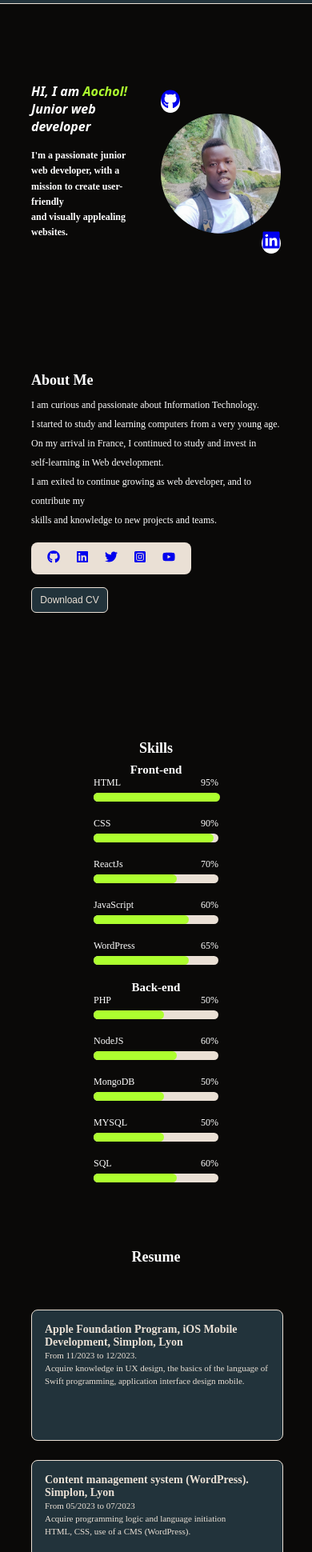
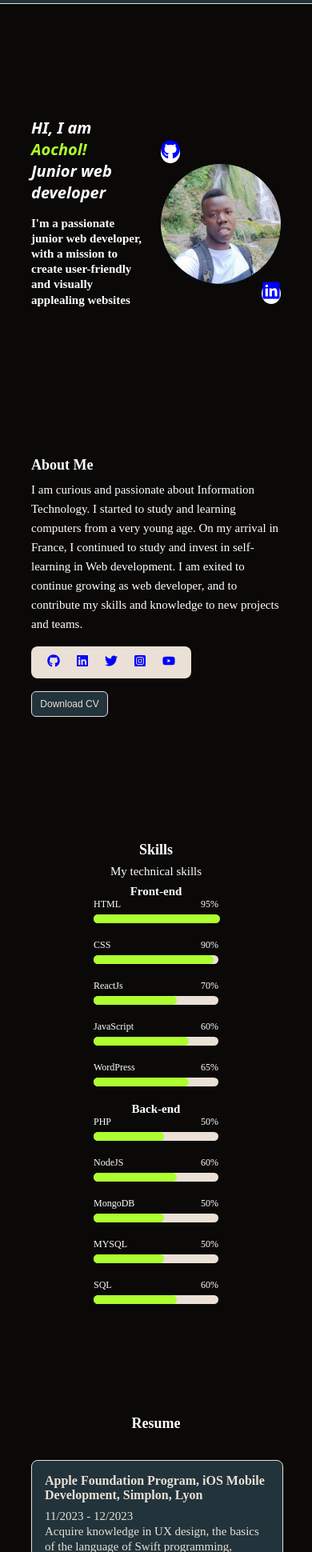
Before and after one commit to shawilayoul/aocholprofile, a React (Create React App) app: page / in a window 390 px wide. Shown: the part 60-2000 px from the top of the page at 80% size. Built offline with nearby package versions, Linux system fonts and the light colour scheme.

Commit message:
working on responsive

```diff
--- a/src/containers/About/About.jsx
+++ b/src/containers/About/About.jsx
@@ -1,6 +1,6 @@
 import React from "react";
 import { motion } from "framer-motion";
-import cv from "../../assets/AocholCvAltV1.pdf";
+import cv from "../../assets/mycv.pdf";
 import images from "../../constants/images.js";
 import {
   FaGithub,
@@ -17,23 +17,16 @@ const About = () => {
       <div className="about-items">
         <div className="left-side">
           <div className="left-info">
+            <div className="infoText">
               <h2>About Me</h2>
               <p>
-              I am curious and passionate about Information Technology.
-              <br /> I started to study and learning computers from a very young
-              age.
-              <br /> On my arrival in France, I continued to study and invest in
-              <br />
-              self-learning in Web development.
-              <br />
-              I am exited to continue growing as web developer, and to
-              contribute my <br />
-              skills and knowledge to new projects and teams. <br />
+                I am curious and passionate about Information Technology. I
+                started to study and learning computers from a very young age.
+                On my arrival in France, I continued to study and invest in
+                self-learning in Web development. I am exited to continue
+                growing as web developer, and to contribute my skills and
+                knowledge to new projects and teams.
               </p>
-          </div>
-          <div className="left-img">
-            <img src={images.person2} alt="about" />
-          </div>
             </div>
             <div className="right-side">
               <div className="icons">
@@ -80,6 +73,11 @@ const About = () => {
               </motion.div>
             </a>
           </div>
+          <div className="left-img">
+            <img src={images.person2} alt="about" />
+          </div>
+        </div>
+      </div>
     </div>
   );
 };
--- a/src/containers/About/about.scss
+++ b/src/containers/About/about.scss
@@ -6,7 +6,6 @@
   margin: 0 auto;
   flex-direction: column;
   width: 80%;
-  margin-top: 1rem;
   .about-items {
     display: flex;
     flex-direction: column;
@@ -22,9 +21,15 @@
       .left-info {
         display: flex;
         flex-direction: column;
+        align-items: flex-start;
+        justify-content: center;
         gap: 2rem;
+        .infoText {
+          display: flex;
+          flex-direction: column;
+          gap: 0.5rem;
           h2 {
-          color:var(--white-color);
+            color: var(--white-color);
             &:hover {
               color: var(--brown-color);
             }
@@ -32,15 +37,6 @@
           p {
             line-height: 1.5rem;
             font-size: 18px;
-        }
-      }
-      .left-img {
-        margin-top: 6rem;
-        img {
-          width: 250px;
-          height: 250px;
-          border-radius: 50%;
-        }
           }
         }
         .right-side {
@@ -53,15 +49,18 @@
             align-items: center;
             justify-content: space-between;
             cursor: pointer;
-        color: black;
             padding: 10px 20px;
             border-radius: 8px;
+            .icons-items {
+              a {
+                color: blue;
+              }
+            }
           }
         }
         .cv {
-      margin-top: 1rem;
           button {
-        background-color:var(--secondary-color);
+            background-color: var(--secondary-color);
             color: var(--primary-color);
             padding: 10px 20px;
             border-radius: 8px;
@@ -69,6 +68,15 @@
             width: 8rem;
             border: 1px solid var(--primary-color);
             cursor: pointer;
+          }
+        }
+      }
+      .left-img {
+        img {
+          width: 250px;
+          height: 250px;
+          border-radius: 50%;
+        }
       }
     }
   }
@@ -86,15 +94,12 @@
       margin-top: 0;
       .left-side {
         .left-info {
-          h2 {
+          .infoText {
+            h2{
               font-size: 20px;
             }
             p {
               font-size: 18px;
-          }
-        }
-        .left-img {
-          display: none;
             }
           }
           .right-side {
@@ -103,7 +108,7 @@
           .cv {
             margin-top: 10px;
             button {
-          background-color:var(--secondary-color);
+              background-color: var(--secondary-color);
               color: var(--primary-color);
               padding: 8px 5px;
               border-radius: 8px;
@@ -115,6 +120,11 @@
             }
           }
         }
+        .left-img {
+          display: none;
+        }
+      }
+    }
   }
 }
 @media screen and (max-width: 600px) {
@@ -122,33 +132,30 @@
     display: flex;
     gap: 1rem;
     margin-top: 0;
-    height: 70vh;
-    margin-bottom: 4rem;
+    height: 68vh;
+    margin-bottom: 4.5rem;
     .about-items {
       margin-top: 0;
       .left-side {
         .left-info {
           display: flex;
           flex-direction: column;
-           gap: 0.5rem;
+          gap: 1rem;
+          .infoText  {
             h2 {
               font-size: 18px;
             }
             p {
-            font-size: 12px;
-          }
-        }
-        .left-img {
-          display: none;
+              font-size: 15px;
             }
           }
           .right-side {
             width: 10rem;
           }
           .cv {
-        margin-top:0;
+            margin-top: 0;
             button {
-          background-color:var(--secondary-color);
+              background-color: var(--secondary-color);
               color: var(--primary-color);
               padding: 8px 0px;
               border-radius: 6px;
@@ -159,5 +166,10 @@
             }
           }
         }
+        .left-img {
+          display: none;
         }
       }
+    }
+  }
+}
--- a/src/containers/Footer/footer.scss
+++ b/src/containers/Footer/footer.scss
@@ -28,6 +28,7 @@
       margin-top: 20px;
       cursor: pointer;
       a {
+        font-size: 18px;
         text-decoration: none;
         color:  var(--primary-color);;
       }
@@ -39,7 +40,9 @@
       justify-content: space-between;
       margin-top: 20px;
       .icons-items{
-      color:  var(--primary-color);}
+      color:  var(--primary-color);
+      font-size: 25px;
+    }
     }
   }
 }
--- a/src/containers/Hero/Hero.jsx
+++ b/src/containers/Hero/Hero.jsx
@@ -22,8 +22,7 @@ const Hero = () => {
         <div className="desc">
           <p>
             I'm a passionate junior web developer, with a mission to create
-            user-friendly <br />
-            and visually applealing websites.
+            user-friendly and visually applealing websites
             <br />
           </p>
         </div>
--- a/src/containers/Hero/Hero.scss
+++ b/src/containers/Hero/Hero.scss
@@ -28,7 +28,7 @@
     }
     .desc {
       p {
-        line-height: 1.8rem;
+        line-height: 1.5rem;
         font-size: 18px;
         font-weight: 600;
       }
@@ -54,8 +54,15 @@
         background-color: var(--white-color);
         font-size: 3rem;
         cursor: pointer;
+        color: blue;
       }
     }
+    .icons-items1 {
+      a {
+        color: blue;
+      }
+    }
+
     .img1 {
       display: flex;
       align-items: center;
@@ -82,7 +89,7 @@
     margin: 0 auto;
     justify-content: center;
     align-items: center;
-    gap: 10rem;
+    gap: 8rem;
     height: 80vh;
     .right-side {
       margin-top: 0rem;
@@ -94,17 +101,11 @@
         margin: 0;
         a {
           font-size: 2rem;
-          border-radius: 50%;
-          background-color: var(--white-color);
-          cursor: pointer;
         }
       }
       .icons-items2 {
         a {
-          border-radius: 50%;
-          background-color: var(--white-color);
           font-size: 2rem;
-          cursor: pointer;
         }
       }
       .img1 {
@@ -126,12 +127,12 @@
       gap: 1rem;
       margin-top: 0rem;
       .title {
-        font-size: 20px;
+        font-size: 25px;
         margin: 0;
       }
       .desc {
         p {
-          font-size: 18px;
+          font-size: 16px;
           line-height: 1.5rem;
         }
       }
@@ -140,8 +141,10 @@
 }
 @media screen and (max-width: 600px) {
   .container {
-    height: 45vh;
+    height: 60vh;
     display: flex;
+    align-items: center;
+    justify-content: center;
     gap: 1.5rem;
     .right-side {
       margin-top: 9rem;
@@ -186,12 +189,12 @@
       gap: 1rem;
       margin-top: 9rem;
       .title {
-        font-size: 1rem;
+        font-size: 20px;
         margin: 0;
       }
       .desc {
         p {
-          font-size: 12px;
+          font-size: 15px;
           line-height: 1.2rem;
         }
       }
--- a/src/containers/Resume/Resume.jsx
+++ b/src/containers/Resume/Resume.jsx
@@ -1,38 +1,36 @@
 import React from "react";
 import "./resume.scss";
-
 const Resume = () => {
   return (
     <div className="resum-container" id="Resume">
       <div className="top">
         <h2>Resume</h2>
-        <h3>Education</h3>
       </div>
       <div className="bottom">
         <div className="blog1">
           <h3>
             Apple Foundation Program, iOS Mobile Development, Simplon, Lyon
           </h3>
-          <p>From 11/2023 to 12/2023.</p>
+          <p>11/2023 - 12/2023</p>
           <p>
             Acquire knowledge in UX design, the basics of the language of Swift
-            programming, application interface design mobile.
+            programming, application interface design mobile
           </p>
         </div>
         <div className="blog1">
-          <h3>Content management system (WordPress). Simplon, Lyon</h3>
-          <p>From 05/2023 to 07/2023</p>
+          <h3>Content management system (WordPress), Simplon, Lyon</h3>
+          <p>05/2023 - 07/2023</p>
           <p>
-            Acquire programming logic and language initiation <br />
-            HTML, CSS, use of a CMS (WordPress).
+            Acquire programming logic and language initiation HTML, CSS, use of
+            a CMS (WordPress)
           </p>
         </div>
         <div className="blog1">
-          <h3>Bachelor in Computer Science. Comboni, Khartoum, Sudan</h3>
-          <p>From 2018 to 2020.</p>
+          <h3>Bachelor in Computer Science Comboni, Khartoum, Sudan</h3>
+          <p>2018 - 2020</p>
           <p>
             Acquérir les bases du langage de programmation JavaScript, C++ et
-            SQL.
+            SQL
           </p>
         </div>
       </div>
--- a/src/containers/Resume/resume.scss
+++ b/src/containers/Resume/resume.scss
@@ -6,16 +6,15 @@
   justify-content: center;
   align-items: center;
   flex-direction: column;
+  gap: 1rem;
   .top {
     h2 {
       text-align: center;
-      margin-bottom: 8px;
       color: var(--white-color);
       &:hover {
         color:var(--brown-color)
       }
     }
-    margin-bottom: 1.5rem;
   }
   .bottom {
     display: flex;
@@ -28,11 +27,11 @@
       height: 240px;
 
       h3{
-        font-size: 18px;
+       margin-bottom: 0.5rem;
       }
       p {
         line-height: 1.5rem;
-        font-size: 15px;
+        font-size: 18px;
       }
       background-color:var(--secondary-color);
       padding: 1rem;
@@ -51,17 +50,11 @@
         text-align: center;
         color:var(--white-color);
         margin-top: 5rem;
-        font-size: 20px;
         &:hover {
           color:var(--brown-color);
         }
       }
-      h3{
-        display: none;
-      }
-      p {
-        display: none;
-      }
+
     }
     .bottom {
       display: flex;
@@ -74,13 +67,10 @@
       flex-wrap: wrap;
       .blog1 {
        width: 100%;
-       height: 20%;
-        h3{
-          font-size: 18px;
-        }
+       height: 21%;
         p{
-          font-size: 15px;
-          line-height: 1.3rem;
+          font-size: 16px;
+          line-height: 1.1rem;
         }
         background-color:var(--secondary-color);
         padding: 1rem;
@@ -93,17 +83,15 @@
 @media screen and (max-width: 600px) {
   .resum-container {
     height: 90vh;
+    display: flex;
+    gap: 0rem;
     .top {
-      margin-bottom: 0;
+      margin-top: 3rem;
       h2 {
         font-size: 18px;
+        margin-bottom: 0;
       }
-      h3{
-        display: none;
-      }
-      p {
-        display: none;
-      }
+
     }
     .bottom {
       display: flex;
@@ -111,17 +99,17 @@
       justify-content: center;
       flex-direction: column;
       flex-wrap: wrap;
+      gap: 0.2rem;
       .blog1 {
         width: 90%;
         h3{
-          font-size: 14px;
+          font-size: 16px;
         }
         p{
-          font-size: 11px;
-          line-height: 1rem;
+          font-size: 15px;
+          line-height: 1.2rem;
         }
-        padding: 1rem;
-        border-radius: 0.5rem;
+
       }
     }
   }
--- a/src/containers/Skills/skills.scss
+++ b/src/containers/Skills/skills.scss
@@ -6,13 +6,13 @@
   justify-content: center;
   flex-direction: column;
   height: 100vh;
-  gap: 2rem;
+  gap: 1rem;
   .top {
     display: flex;
     align-items: center;
     justify-content: center;
     flex-direction: column;
-    gap: 1rem;
+    gap: 0.5rem;
     h2 {
       text-align: center;
       color: var(--white-color);
@@ -155,7 +155,7 @@
         }
       }
       p {
-        display: none;
+        font-size: 16px;
       }
     }
     .bottom {
@@ -193,7 +193,7 @@
 }
 @media screen and (max-width: 600px) {
   .Skills-container {
-    height: 60vh;
+    height: 65vh;
     gap: 0.5rem;
     .top {
       h2 {
@@ -203,7 +203,7 @@
         font-size: 18px;
       }
       p {
-        display: none;
+        font-size: 15px;
       }
     }
     .bottom {
```
Also changed, not shown: src/containers/Contact/contact.scss (+20 -24 lines), src/containers/Projects/Projects.jsx (+15 -19 lines), src/containers/Projects/project.scss (+18 -14 lines), 2 other files (tests, documents, lock files or other folders). Lines whose indentation alone changed are shown as unchanged.
